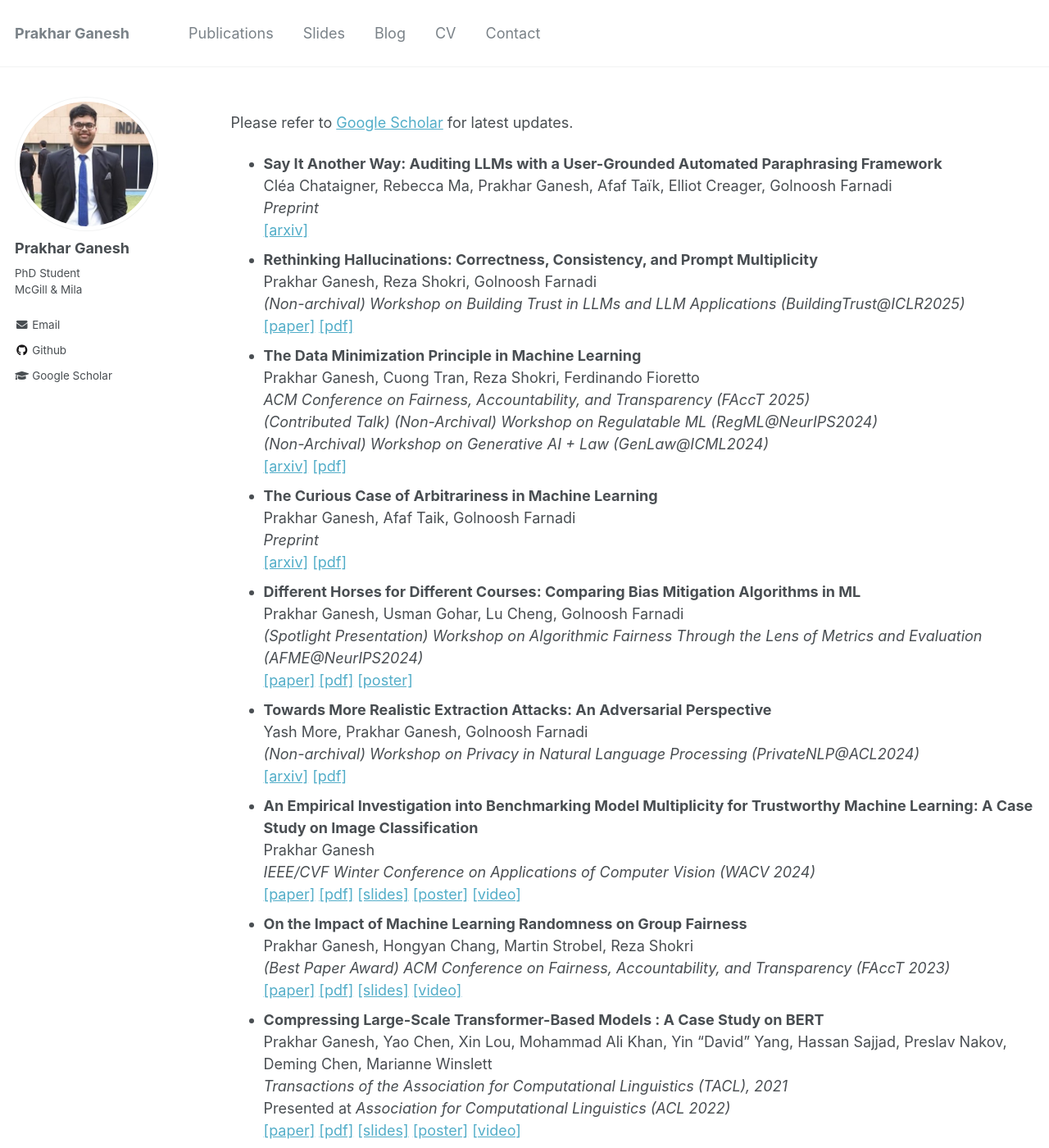
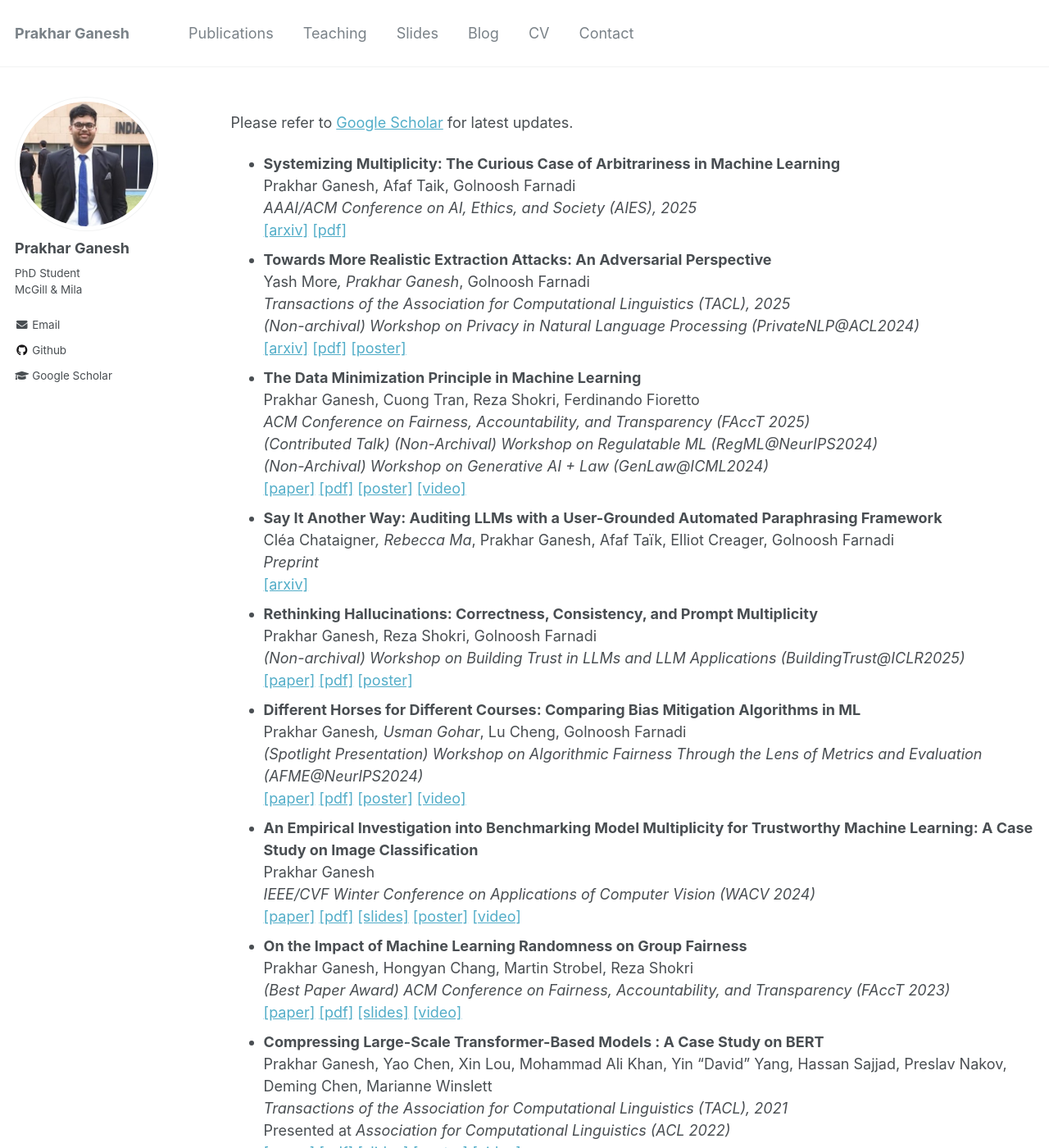
Before and after one commit to prakharg24/prakharg24.github.io, a Jekyll site: the page built from _pages/publications.md, in a window 1280 px wide and 1400 px high. Shown: the whole window at 82% size. Built offline with Jekyll 4.4.1, drawn with Linux system fonts in a browser that asks for light colours; some of the changed text lies outside the part shown.

Commit message:
check teaching page

```diff
--- a/_data/navigation.yml
+++ b/_data/navigation.yml
@@ -3,8 +3,11 @@
   - title: "Publications"
     url: /publications/
 
+  - title: "Teaching"
+    url: /teaching/
+
   - title: "Slides"
-    url: /talks/
+    url: /slides/
 
   - title: "Blog"
     url: https://medium.com/@prakhargannu
--- a/_pages/publications.md
+++ b/_pages/publications.md
@@ -9,32 +9,33 @@
 
 Please refer to [Google Scholar](https://scholar.google.co.in/citations?user=Xd5QJoEAAAAJ&hl=en&oi=ao){:target="_blank"} for latest updates.
 
+* **Systemizing Multiplicity: The Curious Case of Arbitrariness in Machine Learning**
+Prakhar Ganesh, Afaf Taik, Golnoosh Farnadi
+_AAAI/ACM Conference on AI, Ethics, and Society (AIES), 2025_
+[\[arxiv\]](https://arxiv.org/abs/2501.14959){:target="_blank"} [\[pdf\]](http://prakharg24.github.io/files/arbitrariness.pdf){:target="_blank"}
+* **Towards More Realistic Extraction Attacks: An Adversarial Perspective**
+Yash More*, Prakhar Ganesh*, Golnoosh Farnadi
+_Transactions of the Association for Computational Linguistics (TACL), 2025_
+_(Non-archival) Workshop on Privacy in Natural Language Processing (PrivateNLP@ACL2024)_
+[\[arxiv\]](https://arxiv.org/abs/2407.02596){:target="_blank"} [\[pdf\]](http://prakharg24.github.io/files/realistic_extraction.pdf){:target="_blank"} [\[poster\]](http://prakharg24.github.io/files/realistic_extraction_poster.pdf){:target="_blank"}
+* **The Data Minimization Principle in Machine Learning**
+Prakhar Ganesh, Cuong Tran, Reza Shokri, Ferdinando Fioretto
+_ACM Conference on Fairness, Accountability, and Transparency (FAccT 2025)_
+_(Contributed Talk) (Non-Archival) Workshop on Regulatable ML (RegML@NeurIPS2024)_
+_(Non-Archival) Workshop on Generative AI + Law (GenLaw@ICML2024)_
+[\[paper\]](https://dl.acm.org/doi/10.1145/3715275.3732195){:target="_blank"} [\[pdf\]](http://prakharg24.github.io/files/data_minimization.pdf){:target="_blank"} [\[poster\]](http://prakharg24.github.io/files/data_minimization_poster.pdf){:target="_blank"} [\[video\]](https://projector-web.gr/Mindview/en/facct-conference-2025/videos-on-demand/22185/p-ganesh){:target="_blank"}
 * **Say It Another Way: Auditing LLMs with a User-Grounded Automated Paraphrasing Framework**
-Cléa Chataigner, Rebecca Ma, Prakhar Ganesh, Afaf Taïk, Elliot Creager, Golnoosh Farnadi
+Cléa Chataigner*, Rebecca Ma*, Prakhar Ganesh, Afaf Taïk, Elliot Creager, Golnoosh Farnadi
 _Preprint_
 [\[arxiv\]](https://arxiv.org/abs/2505.03563){:target="_blank"}
 * **Rethinking Hallucinations: Correctness, Consistency, and Prompt Multiplicity**
 Prakhar Ganesh, Reza Shokri, Golnoosh Farnadi
 _(Non-archival) Workshop on Building Trust in LLMs and LLM Applications (BuildingTrust@ICLR2025)_
-[\[paper\]](https://openreview.net/forum?id=yr0QEDDTSO){:target="_blank"} [\[pdf\]](http://prakharg24.github.io/files/rethinking.pdf){:target="_blank"}
-* **The Data Minimization Principle in Machine Learning**
-Prakhar Ganesh, Cuong Tran, Reza Shokri, Ferdinando Fioretto
-_ACM Conference on Fairness, Accountability, and Transparency (FAccT 2025)_
-_(Contributed Talk) (Non-Archival) Workshop on Regulatable ML (RegML@NeurIPS2024)_
-_(Non-Archival) Workshop on Generative AI + Law (GenLaw@ICML2024)_
-[\[arxiv\]](https://arxiv.org/abs/2405.19471){:target="_blank"} [\[pdf\]](http://prakharg24.github.io/files/data_minimization.pdf){:target="_blank"}
-* **The Curious Case of Arbitrariness in Machine Learning**
-Prakhar Ganesh, Afaf Taik, Golnoosh Farnadi
-_Preprint_
-[\[arxiv\]](https://arxiv.org/abs/2501.14959){:target="_blank"} [\[pdf\]](http://prakharg24.github.io/files/arbitrariness.pdf){:target="_blank"}
+[\[paper\]](https://openreview.net/forum?id=yr0QEDDTSO){:target="_blank"} [\[pdf\]](http://prakharg24.github.io/files/rethinking.pdf){:target="_blank"} [\[poster\]](http://prakharg24.github.io/files/rethinking_poster.pdf){:target="_blank"}
 * **Different Horses for Different Courses: Comparing Bias Mitigation Algorithms in ML**
-Prakhar Ganesh, Usman Gohar, Lu Cheng, Golnoosh Farnadi
+Prakhar Ganesh*, Usman Gohar*, Lu Cheng, Golnoosh Farnadi
 _(Spotlight Presentation) Workshop on Algorithmic Fairness Through the Lens of Metrics and Evaluation (AFME@NeurIPS2024)_
-[\[paper\]](https://proceedings.mlr.press/v279/ganesh25a.html){:target="_blank"} [\[pdf\]](http://prakharg24.github.io/files/fair_eval.pdf){:target="_blank"} [\[poster\]](http://prakharg24.github.io/files/fair_eval_poster.pdf){:target="_blank"}
-* **Towards More Realistic Extraction Attacks: An Adversarial Perspective**
-Yash More, Prakhar Ganesh, Golnoosh Farnadi
-_(Non-archival) Workshop on Privacy in Natural Language Processing (PrivateNLP@ACL2024)_
-[\[arxiv\]](https://arxiv.org/abs/2407.02596){:target="_blank"} [\[pdf\]](http://prakharg24.github.io/files/realistic_extraction.pdf){:target="_blank"}
+[\[paper\]](https://proceedings.mlr.press/v279/ganesh25a.html){:target="_blank"} [\[pdf\]](http://prakharg24.github.io/files/fair_eval.pdf){:target="_blank"} [\[poster\]](http://prakharg24.github.io/files/fair_eval_poster.pdf){:target="_blank"} [\[video\]](https://neurips.cc/virtual/2024/workshop/84718#wse-detail-105641){:target="_blank"}
 * **An Empirical Investigation into Benchmarking Model Multiplicity for Trustworthy Machine Learning: A Case Study on Image Classification**
 Prakhar Ganesh
 _IEEE/CVF Winter Conference on Applications of Computer Vision (WACV 2024)_
@@ -49,11 +50,11 @@
 Presented at _Association for Computational Linguistics (ACL 2022)_
 [\[paper\]](https://direct.mit.edu/tacl/article/doi/10.1162/tacl_a_00413/107387/Compressing-Large-Scale-Transformer-Based-Models-A){:target="_blank"} [\[pdf\]](http://prakharg24.github.io/files/bert_compression.pdf){:target="_blank"} [\[slides\]](http://prakharg24.github.io/files/bert_compression_slides.pdf){:target="_blank"} [\[poster\]](http://prakharg24.github.io/files/bert_compression_poster.pdf){:target="_blank"} [\[video\]](https://drive.google.com/file/d/1FnrSMjpxDjSQZ85EQQZ4Cpqw33mi-riA/view?usp=sharing){:target="_blank"}
 * **YOLO-ReT: Towards High Accuracy Real-time Object Detection on Mobile GPUs**
-Prakhar Ganesh, Yao Chen, Yin "David" Yang, Deming Chen, Marianne Winslett
+Prakhar Ganesh*, Yao Chen*, Yin "David" Yang, Deming Chen, Marianne Winslett
 _IEEE/CVF Winter Conference on Applications of Computer Vision (WACV 2022)_
 [\[paper\]](https://openaccess.thecvf.com/content/WACV2022/html/Ganesh_YOLO-ReT_Towards_High_Accuracy_Real-Time_Object_Detection_on_Edge_GPUs_WACV_2022_paper.html){:target="_blank"} [\[pdf\]](http://prakharg24.github.io/files/yolo_ret.pdf){:target="_blank"} [\[code\]](https://github.com/prakharg24/yoloret){:target="_blank"} [\[slides\]](http://prakharg24.github.io/files/yolo_ret_slides.pdf){:target="_blank"} [\[poster\]](http://prakharg24.github.io/files/yolo_ret_poster.pdf){:target="_blank"} [\[video\]](https://drive.google.com/file/d/18j-OdX7ChcvLbNW0jO-qGbODRqZmDiX9/view?usp=sharing){:target="_blank"}
 * **HiKonv: High Throughput Quantized Convolution With Novel Bit-wise Management And Computation**
-Yao Chen, Xinheng Liu, Prakhar Ganesh, Junhao Pan, Jinjun Xiong, Deming Chen
+Yao Chen*, Xinheng Liu*, Prakhar Ganesh, Junhao Pan, Jinjun Xiong, Deming Chen
 _27th Asia and South Pacific Design Automation Conference (ASP-DAC 2022)_
 [\[paper\]](https://ieeexplore.ieee.org/abstract/document/9712553){:target="_blank"} [\[pdf\]](http://prakharg24.github.io/files/hikonv.pdf){:target="_blank"}
 * **Free Lunch for Co-Saliency Detection: Context Adjustment**
```
Also changed, not shown: _pages/404.md (+1 -1 lines), _pages/about.md (+4 -2 lines), _pages/slides.md (added, +32 -0 lines), _pages/talks.md (deleted, +0 -32 lines), _pages/teaching.html (deleted, +0 -12 lines), _pages/teaching.md (added, +32 -0 lines), slides 2.md (added, +32 -0 lines), slides.md (added, +32 -0 lines), 6 other files.
